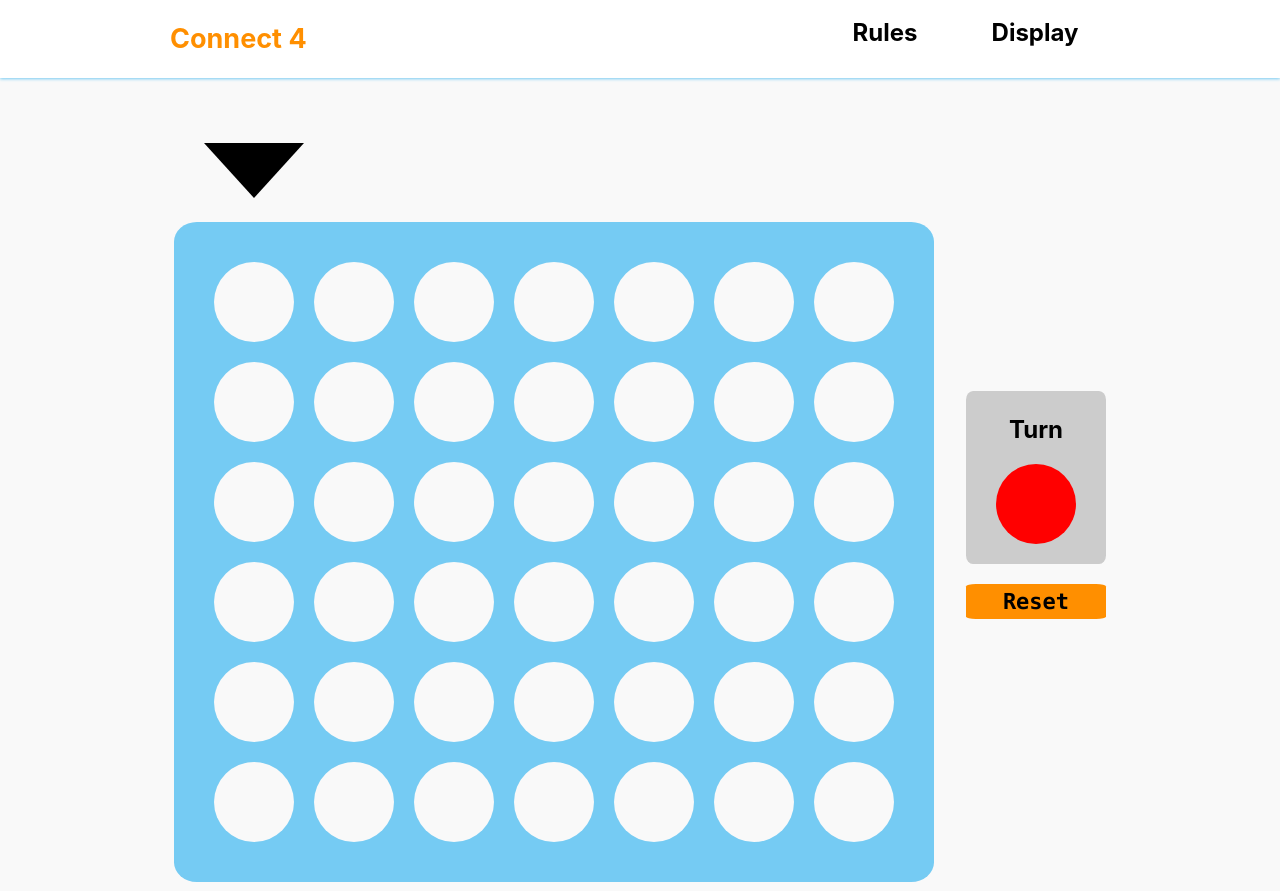
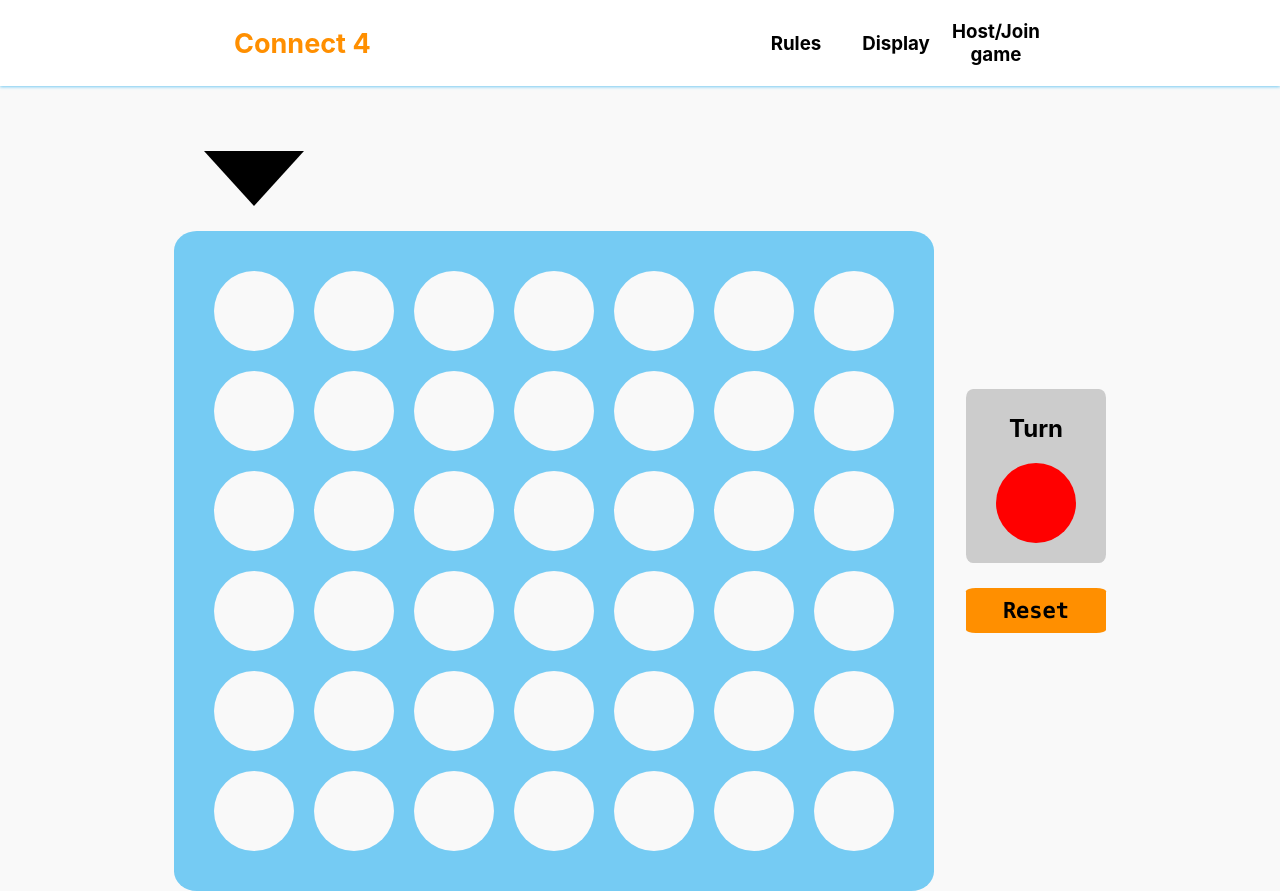
Before and after one commit to ivant4/Connect-4, a React (Create React App) app in the folder client/: page / in a window 1280 px wide. Built offline with nearby package versions, Linux system fonts and the light colour scheme.

Commit message:
Refactor and Add OnlineGameModal

```diff
--- a/client/package.json
+++ b/client/package.json
@@ -6,6 +6,7 @@
     "@testing-library/jest-dom": "^5.16.2",
     "@testing-library/react": "^12.1.4",
     "@testing-library/user-event": "^13.5.0",
+    "axios": "^0.27.2",
     "react": "^17.0.2",
     "react-dom": "^17.0.2",
     "react-scripts": "5.0.0",
--- /dev/null
+++ b/client/src/Button/CloseButton.js
@@ -0,0 +1,17 @@
+import React, { useState } from 'react'
+
+const CloseButton = ({ setShowFunc }) => {
+    const closeElement = () => {
+        setShowFunc(false);
+    }
+    return (
+        <button
+        className='btn close-btn'
+        onClick={closeElement}
+        >
+            x
+        </button>
+    );
+}
+
+export default CloseButton;
--- a/client/src/Cell.js
+++ b/client/src/Cell.js
@@ -80,6 +80,6 @@ const Cell = ({cellState, cellIndex}) => {
             />
         </div>
     );
-}
+};
 
 export default Cell;
--- a/client/src/Modal/DisplayModal.js
+++ b/client/src/Modal/DisplayModal.js
@@ -1,12 +1,10 @@
 import React from 'react'
-import ToggleButton from '../ToggleButton';
 import { toggleDarkTheme } from '../DisplaySettingsController'
+import CloseButton from '../Button/CloseButton';
+import ToggleButton from '../Button/ToggleButton';
 
 
-const DisplayModal = ({ showDisplayModal, setshowDisplayModal }) => {
-    const closeDisplayModal = () => {
-        setshowDisplayModal(false);
-    }
+const DisplayModal = ({ showDisplayModal, setShowDisplayModal }) => {
     return (
         <div className={`modal-container ${showDisplayModal && "is-open"}`}>
             <div className='modal-content'>
@@ -14,12 +12,7 @@ const DisplayModal = ({ showDisplayModal, setshowDisplayModal }) => {
                     <h2 className='modal-heading'>
                         Display Settings
                     </h2>
-                    <button
-                    className='btn exit-btn'
-                    onClick={closeDisplayModal}
-                    >
-                        x
-                    </button>
+                    <CloseButton setShowFunc={setShowDisplayModal}/>
                 </div>
                 <div className="setting">
                     <h3>Dark Theme</h3>
--- /dev/null
+++ b/client/src/Modal/OnlineGameModal.js
@@ -0,0 +1,43 @@
+import React, { useState } from 'react'
+//import { useGameContext } from '../GameContext';
+import CloseButton from '../Button/CloseButton';
+
+const OnlineGameModal = ({showOnlineGameModal, setShowOnlineGameModal}) => {
+    const [showHostGameModal, setShowHostGameModal] = useState(false);
+    const [showJoinGameModal, setShowJoinGameModal] = useState(false);
+
+    const openNextModal = (setShowNextModal) => {
+        setShowOnlineGameModal(false);
+        setShowNextModal(true);
+    };
+
+    return (
+        <div className={`modal-container ${showOnlineGameModal && "is-open"}`}>
+            <div className='modal-content'>
+                <div className='modal-header'>
+                    <h2 className='modal-heading'>
+                        Host/Join a Game
+                    </h2>
+                    <CloseButton setShowFunc={setShowOnlineGameModal}/>
+                </div>
+                <p>
+                    Would you like to host/join an online game ?
+                </p>
+                <button
+                    className='btn host-btn'
+                    showHostGameModal
+                    setShowHostGameModal
+                >
+                    Host
+                </button>
+                <button
+                    className='btn join-btn'
+                >
+                    Join
+                </button>
+            </div>
+        </div>
+    );
+}
+
+export default OnlineGameModal;
--- a/client/src/Modal/RulesModal.js
+++ b/client/src/Modal/RulesModal.js
@@ -1,9 +1,7 @@
-import React from 'react'
+import React from 'react';
+import CloseButton from '../Button/CloseButton';
 
-const RulesModal = ({ showRulesModal, setshowRulesModal}) => {
-    const closeRulesModal = () => {
-        setshowRulesModal(false);
-    }
+const RulesModal = ({ showRulesModal, setShowRulesModal}) => {
     return (
         <div className={`modal-container ${showRulesModal && "is-open"}`}>
             <div className='modal-content'>
@@ -11,12 +9,7 @@ const RulesModal = ({ showRulesModal, setshowRulesModal}) => {
                     <h2 className='modal-heading'>
                         Rules of the Game
                     </h2>
-                    <button
-                    className='btn exit-btn'
-                    onClick={closeRulesModal}
-                    >
-                        x
-                    </button>
+                    <CloseButton setShowFunc={setShowRulesModal}/>
                 </div>
                 <p>
                     The aim of the game is to be the first player to
--- a/client/src/Toolbar.js
+++ b/client/src/Toolbar.js
@@ -1,16 +1,21 @@
 import React, {useState} from 'react'
 import RulesModal from './Modal/RulesModal';
 import DisplayModal from './Modal/DisplayModal';
+import OnlineGameModal from './Modal/OnlineGameModal';
 
 const Toolbar = () => {
-    const [showDisplayModal, setshowDisplayModal] = useState(false);
-    const [showRulesModal, setshowRulesModal] = useState(false);
+    const [showDisplayModal, setShowDisplayModal] = useState(false);
+    const [showRulesModal, setShowRulesModal] = useState(false);
+    const [showOnlineGameModal, setShowOnlineGameModal] = useState(false);
 
     const revealDisplayModal = () => {
-        setshowDisplayModal(true);
+        setShowDisplayModal(true);
     };
     const revealRulesModal = () => {
-        setshowRulesModal(true);
+        setShowRulesModal(true);
+    };
+    const revealOnlineGameModal = () => {
+        setShowOnlineGameModal(true);
     };
     return (
         <>
@@ -24,24 +29,34 @@ const Toolbar = () => {
                         className='toolbar-setting'
                         onClick={revealRulesModal}
                         >
-                            <h2>Rules</h2>
+                            <h3>Rules</h3>
                         </div>
                         <div
                         className='toolbar-setting'
                         onClick={revealDisplayModal}
                         >
-                            <h2>Display</h2>
+                            <h3>Display</h3>
+                        </div>
+                        <div
+                        className='toolbar-setting'
+                        onClick={revealOnlineGameModal}
+                        >
+                            <h3>Host/Join game</h3>
                         </div>
                     </div>
                 </div>
             </div>
             <DisplayModal
-            setshowDisplayModal={setshowDisplayModal}
+            setShowDisplayModal={setShowDisplayModal}
             showDisplayModal={showDisplayModal}
             />
             <RulesModal
-            setshowRulesModal={setshowRulesModal}
+            setShowRulesModal={setShowRulesModal}
             showRulesModal={showRulesModal}
+            />
+            <OnlineGameModal
+            setShowOnlineGameModal={setShowOnlineGameModal}
+            showOnlineGameModal={showOnlineGameModal}
             />
         </>
     );
--- a/client/src/Utility.js
+++ b/client/src/Utility.js
@@ -5,7 +5,7 @@ import { useGameContext } from './GameContext';
 const Utility = () => {
     const {resetGame} = useGameContext();
     return (
-        <div className='utility'>
+        <div className='utility-container'>
             <TurnIndicator/>
             <button className='btn reset-btn' onClick={resetGame}>Reset</button>
         </div>
--- a/client/src/index.css
+++ b/client/src/index.css
@@ -60,7 +60,7 @@ code {
 .toolbar {
   display: flex;
   max-width: 1000px;
-  min-width: 600px;
+  min-width: 700px;
 }
 
 .toolbar-title {
@@ -68,22 +68,24 @@ code {
   align-items: center;
   justify-content: start;
   color: var(--secondaryColour);
-  width: 50vw;
+  width: 40vw;
   font-size: 18px;
 }
 
 .toolbar-settings {
   display: flex;
   justify-content: space-around;
-  align-items: center;
-  max-width: 500px;
+  max-width: 600px;
   min-width: 300px;
 }
+
 .toolbar-setting {
   height: 100%;
   width: 50%;
   display: flex;
   justify-content: center;
+  align-items: center;
+  text-align: center;
   border-radius: 3%;
   border-bottom: 3px solid transparent;
 }
@@ -99,7 +101,7 @@ code {
   width: 60%;
   height: 50px;
 }
-.exit-btn {
+.close-btn {
   border-radius: 40%;
   width: 22.5px;
   height: 20px;
@@ -128,6 +130,16 @@ code {
   width: 25px;
   height: 25px;
   border-radius: 50%;
+}
+
+.host-btn, .join-btn {
+  background-color: var(--primaryColour);
+  color: black;
+  border-radius: 7%;
+  width: 30%;
+  padding: 10px;
+  font-size: 22px;
+  margin: 0px 10px 0px 10px;
 }
 
 /* ==== GameSection ==== */
@@ -243,21 +255,24 @@ code {
 }
 
 /* Utility */
-.utility {
+.utility-container {
+  display: flex;
+  flex-direction: column;
   margin-left: 2.5vw;
+  justify-content: center;
 }
 
 .turn-indicator {
   background-color: var(--turnIndicatorColour);
   padding: 5px 30px 20px 30px;
   border-radius: 5%;
+  justify-content: center;
   text-align: center;
   margin-bottom: 20px;
 }
 
 .player-counter {
   position: relative;
-  margin: 0px;
   z-index: 1;
 }
 
@@ -266,8 +281,9 @@ code {
   color: black;
   border-radius: 7%;
   width: 100%;
-  padding: 5px;
+  padding: 10px;
   font-size: 22px;
+  margin: 5px 0px 5px 0px;
 }
 
 /* ==== Modal ==== */
```
Also changed, not shown: client/src/Modal/HostGameModal.js (added, +25 -0 lines), client/src/Modal/JoinGameModal.js (added, +12 -0 lines), client/src/Button/ToggleButton.js (renamed from client/src/ToggleButton.js), 2 other files (tests, documents, lock files or other folders).
